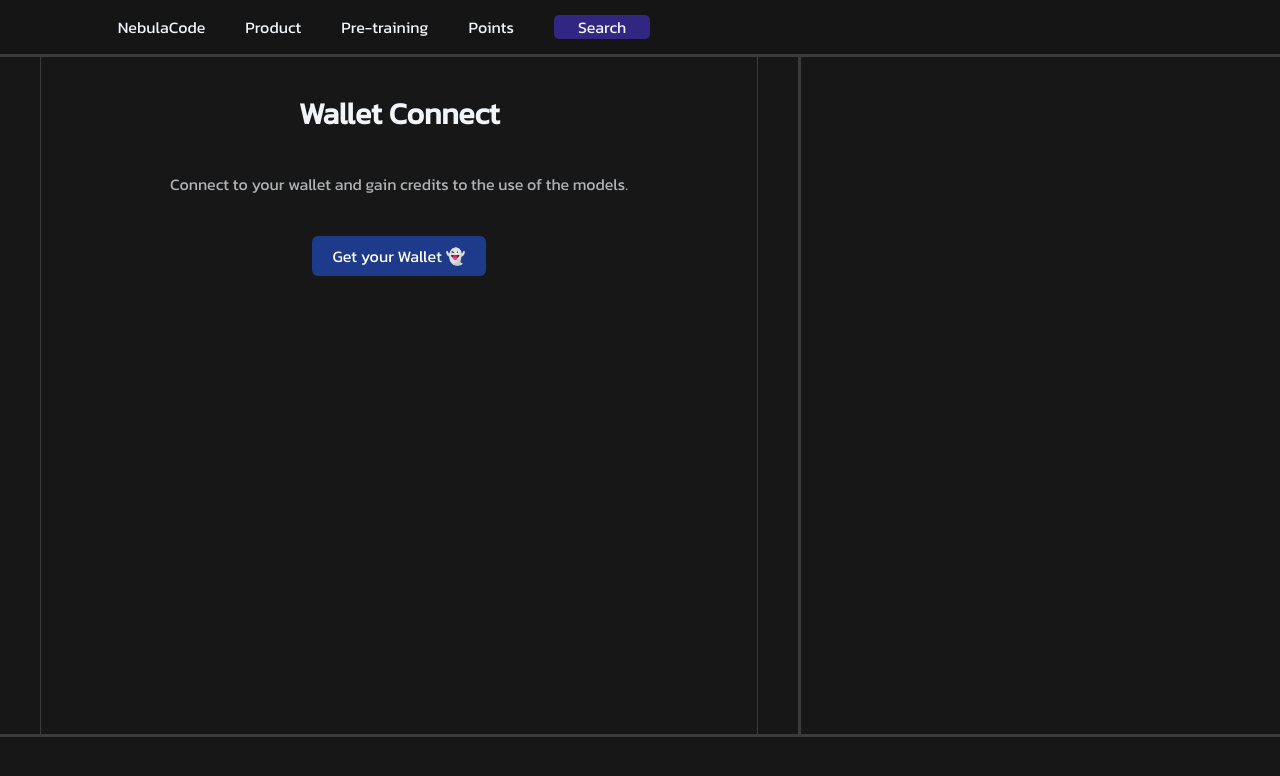
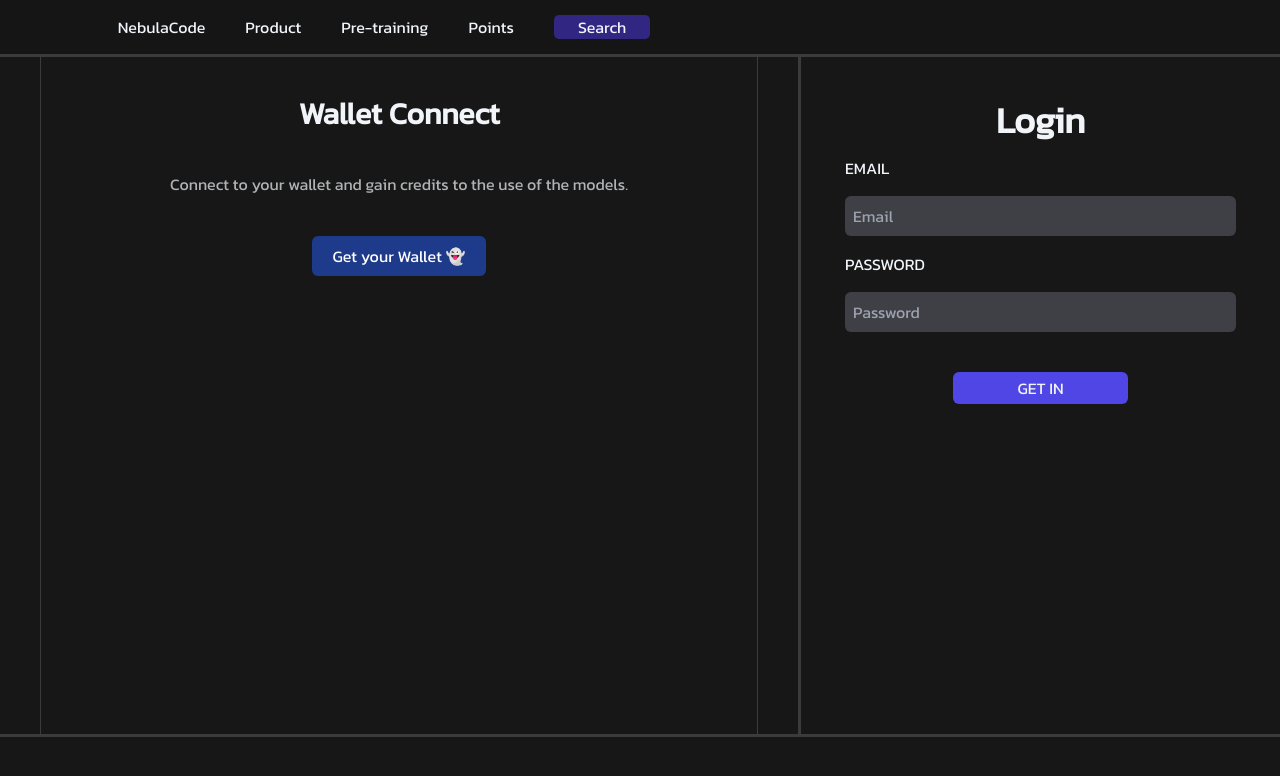
Before and after one commit to bexmer/NadeCode, a Next.js app: page / in a window 1280 px wide. Shown: the top 776 px of the page. Built offline with nearby package versions, Linux system fonts and the light colour scheme.

Commit message:
Creación de sesiones
Se agrego las sesiones en la parte de frontend.

```diff
--- a/src/app/[iaId]/page.jsx
+++ b/src/app/[iaId]/page.jsx
@@ -1,4 +1,4 @@
-import data from "@/api/ia.json";
+// import data from "@/api/ia.json";
 
 // async function loadPost(id) {
 //   const data = await datos[id];
@@ -30,10 +30,10 @@ export default async function IAverPage({ params }) {
             {/* {estado()} */}
           </div>
           <div className="basis-1/3 categoria mx-4 rounded-sm py-1">
-            <h1>{data.Categoria}</h1>
+            {/* <h1>{data.Categoria}</h1> */}
           </div>
           <div className="basis-1/3 precio ml-4 rounded-sm py-1">
-            <h1>{data.Modo_Precio}</h1>
+            {/* <h1>{data.Modo_Precio}</h1> */}
           </div>
         </div>
 
--- a/src/components/Principal.jsx
+++ b/src/components/Principal.jsx
@@ -1,4 +1,5 @@
 "use client";
+import Sesiones from "./Sesiones";
 import React, { useState, useEffect } from "react";
 import Link from "next/link";
 import toast, { Toaster } from "react-hot-toast";
@@ -103,7 +104,9 @@ export default function Principal() {
           )}
         </div>
       </div>
-      <div className="laB basis-2/5 p-6"></div>
+      <div className="laB basis-2/5 p-6">
+        <Sesiones/>
+      </div>
     </div>
   );
 }
--- /dev/null
+++ b/src/components/Sesiones.jsx
@@ -0,0 +1,64 @@
+"use client";
+import { useState } from "react";
+import { useRouter } from "next/navigation";
+import { signIn } from "next-auth/react";
+
+export default function Sesiones() {
+  const router = useRouter();
+  const [correo, setCorreo] = useState("");
+  const [contraseña, setContraseña] = useState("");
+
+  const handleSubmit = async (e) => {
+    e.preventDefault();
+
+    const formData = new FormData();
+    formData.set("correo", correo);
+    formData.set("contraseña", contraseña);
+
+    const responseSingIn = await signIn("credentials", {
+      email: correo,
+      password: contraseña,
+      redirect: false,
+    });
+
+    if (responseSingIn.status === 200) {
+      router.push("/");
+    } else {
+      router.push("/Error");
+    }
+  };
+  return (
+    <div className="m-5 content-center">
+      <h1 className="text-4xl font-semibold text-center">Login</h1>
+      <form onSubmit={handleSubmit}>
+        <div className="grid grid-cols-1">
+          <label className="my-4" htmlFor="correo">
+            EMAIL
+          </label>
+          <input
+            className="bg-zinc-700 p-2 rounded-md"
+            type="email"
+            name="correo"
+            placeholder="Email"
+            onChange={(e) => setCorreo(e.target.value)}
+          />
+          <label className="my-4" htmlFor="contraseña">
+            PASSWORD
+          </label>
+          <input
+            className="bg-zinc-700 p-2 rounded-md"
+            type="password"
+            name="contraseña"
+            placeholder="Password"
+            onChange={(e) => setContraseña(e.target.value)}
+          />
+        </div>
+        <div className="flex justify-center">
+          <button className="bg-indigo-600 mt-10 px-16 py-1 rounded-md hover:opacity-70 active:bg-indigo-500">
+            GET IN
+          </button>
+        </div>
+      </form>
+    </div>
+  );
+}
```
Also changed, not shown: src/app/layout.js (indentation only).
